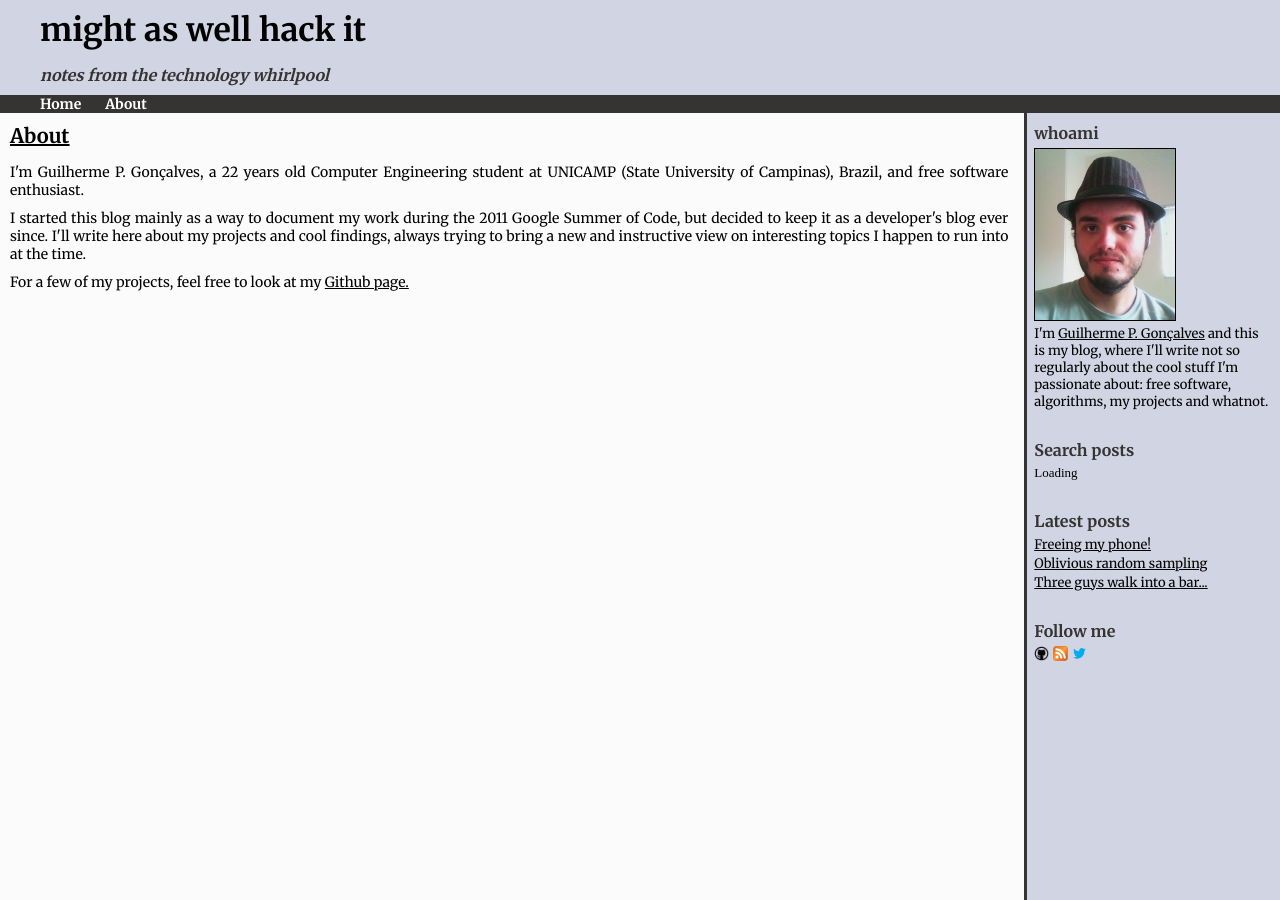
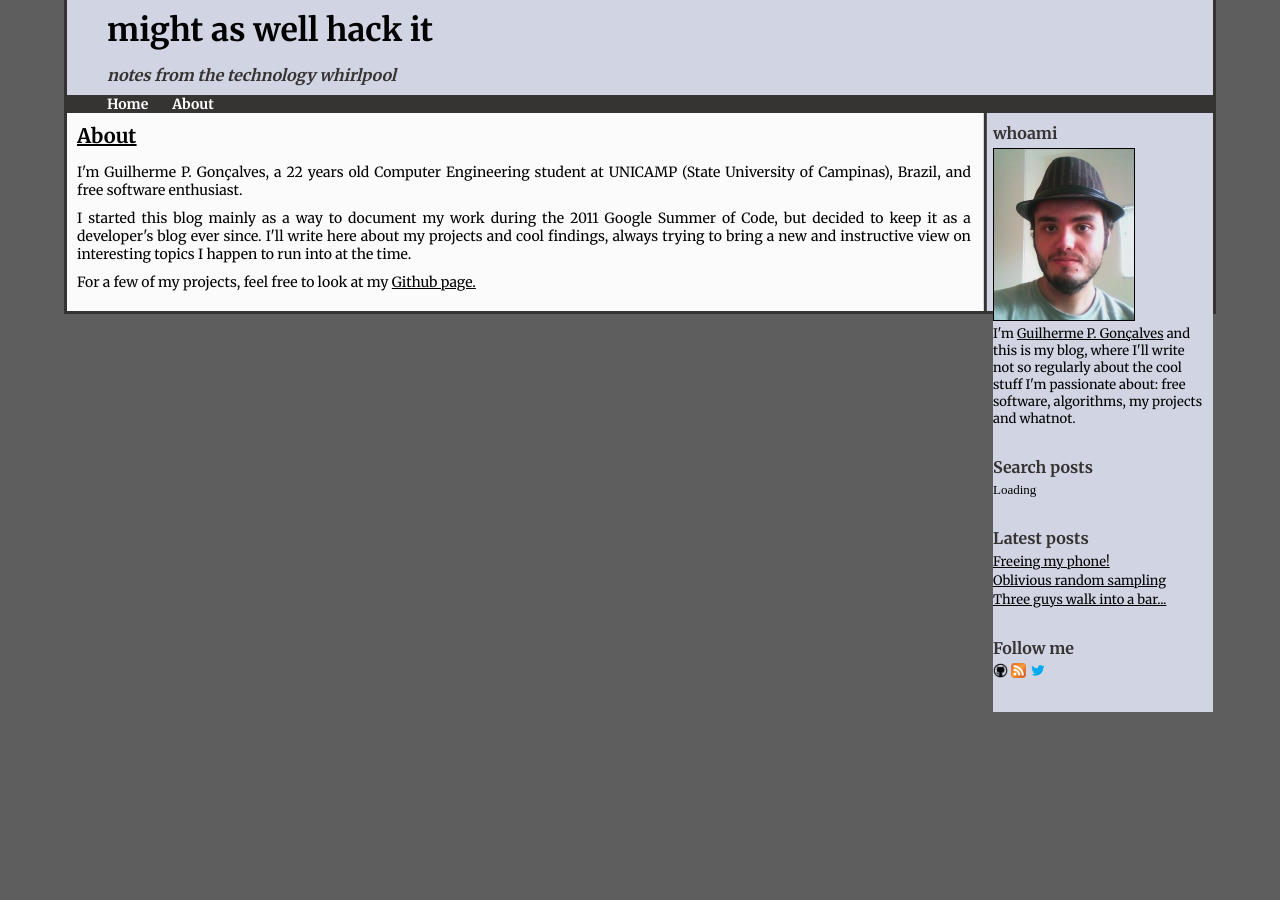
Before and after one commit to eggpi/eggpi.github.com, a Jekyll site: the page built from about.html, in a window 1280 px wide. Built offline with Jekyll 4.4.1, drawn with Linux system fonts in a browser that asks for light colours; nearby versions of some CDN libraries; comment, search, counter and statistics services are not loaded.

Commit message:
wip: centralize content and add margin.

```diff
--- a/_layouts/default.html
+++ b/_layouts/default.html
@@ -27,6 +27,7 @@
     </script>
 </head>
 <body>
+  <div id="blog">
     <!-- Top header and navigation bar -->
     <div id="header" class="layout-element">
         <h1>might as well hack it</h1>
@@ -155,5 +156,6 @@
 
         {% endif %}
     </div>
+  </div>
 </body>
 </html>
--- a/css/default.css
+++ b/css/default.css
@@ -3,12 +3,12 @@
     padding: 0px;
 }
 
+body {
+    background-color: #5e5e5e;
+}
+
 *:focus {
     outline: none;
-}
-
-body {
-    background: url(/img/background.jpg) repeat-y 80% 0;
 }
 
 a {
@@ -102,10 +102,19 @@ a, p, h1, h2, h3, td, blockquote, input {
     margin-bottom: 2px;
 }
 
+#blog {
+    margin: 0 5%;
+    background: url(/img/background.jpg) repeat-y 80% 0;
+    border-width: 0px 3px 3px;
+    border-color: #363333;
+    border-style: solid;
+}
+
 #content {
     width: 78%;
     margin: 10px;
     background-color: #fbfbfb;
+    overflow: hidden;
 }
 
 /* hack for Android ICS browser: set background color explicitly above
```
